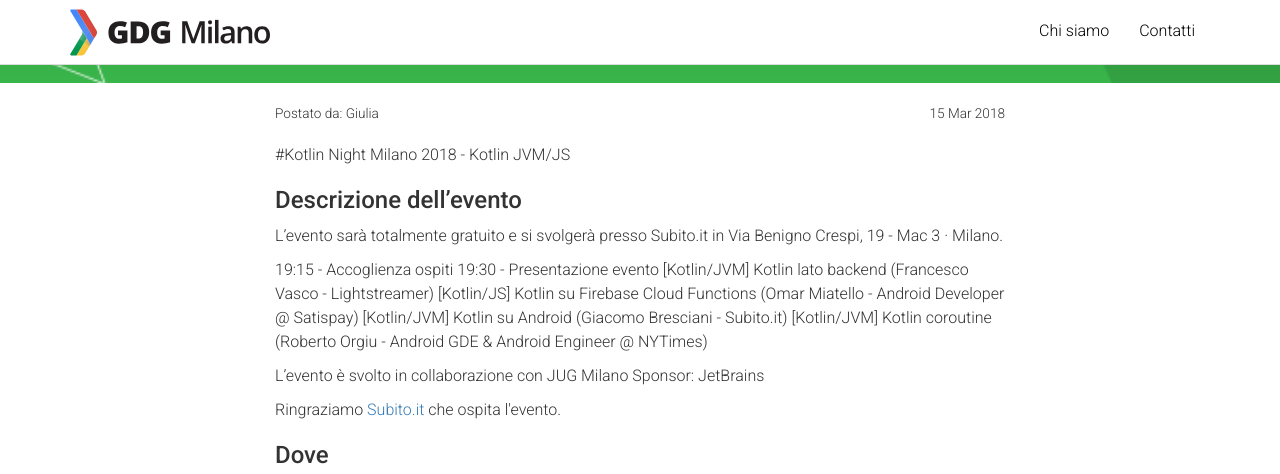
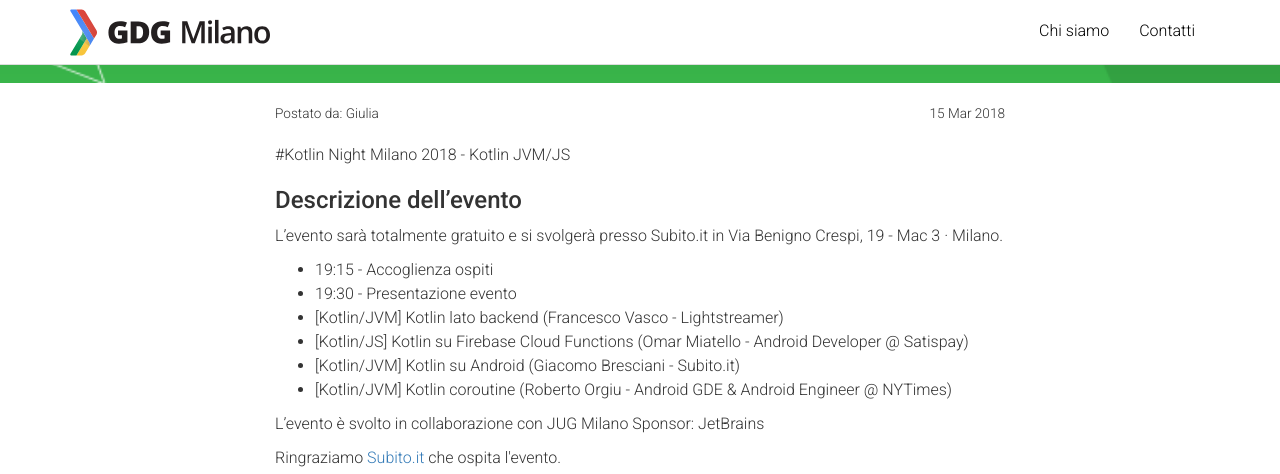
Before and after one commit to GdgMilano/gdgmilano.github.io, a Jekyll site: the page built from _posts/2018-03-15-kotlin-night.md, in a window 1280 px wide and 900 px high, scrolled down 394 px, cut to the strip 0-474 px from the top of the window. Built offline with Jekyll 4.4.1, drawn with Linux system fonts in a browser that asks for light colours.

Commit message:
Update 2018-03-15-kotlin-night.md

```diff
--- a/_posts/2018-03-15-kotlin-night.md
+++ b/_posts/2018-03-15-kotlin-night.md
@@ -19,12 +19,14 @@
 
 L'evento sarà totalmente gratuito e si svolgerà presso Subito.it in Via Benigno Crespi, 19 - Mac 3 · Milano.
 
-19:15 - Accoglienza ospiti
-19:30 - Presentazione evento
-[Kotlin/JVM] Kotlin lato backend (Francesco Vasco - Lightstreamer)
-[Kotlin/JS] Kotlin su Firebase Cloud Functions (Omar Miatello - Android Developer @ Satispay)
-[Kotlin/JVM] Kotlin su Android (Giacomo Bresciani - Subito.it)
-[Kotlin/JVM] Kotlin coroutine (Roberto Orgiu - Android GDE & Android Engineer @ NYTimes)
+<ul>
+<li>19:15 - Accoglienza ospiti</li>
+<li>19:30 - Presentazione evento</li>
+<li>[Kotlin/JVM] Kotlin lato backend (Francesco Vasco - Lightstreamer)</li>
+<li>[Kotlin/JS] Kotlin su Firebase Cloud Functions (Omar Miatello - Android Developer @ Satispay)</li>
+<li>[Kotlin/JVM] Kotlin su Android (Giacomo Bresciani - Subito.it)</li>
+<li>[Kotlin/JVM] Kotlin coroutine (Roberto Orgiu - Android GDE & Android Engineer @ NYTimes)</li>
+</ul>
 
 L'evento è svolto in collaborazione con JUG Milano
 Sponsor: JetBrains
```
